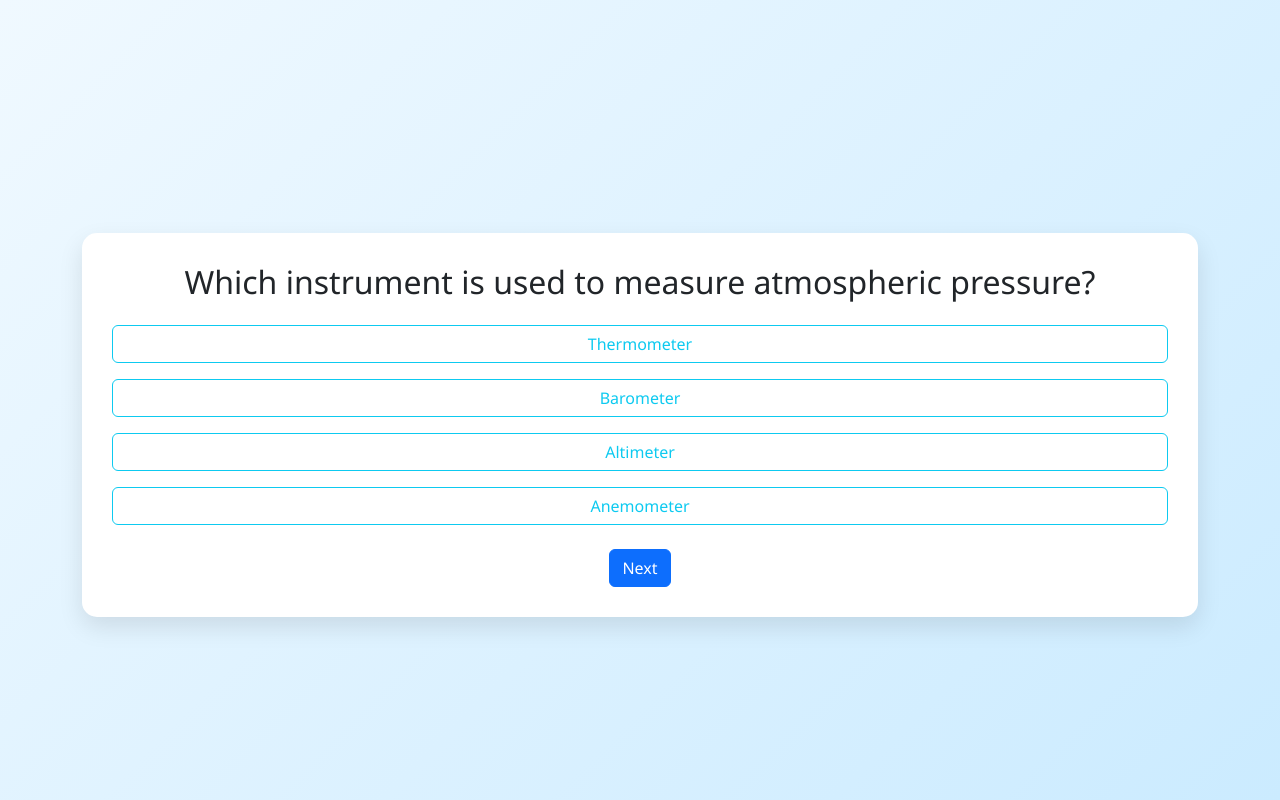
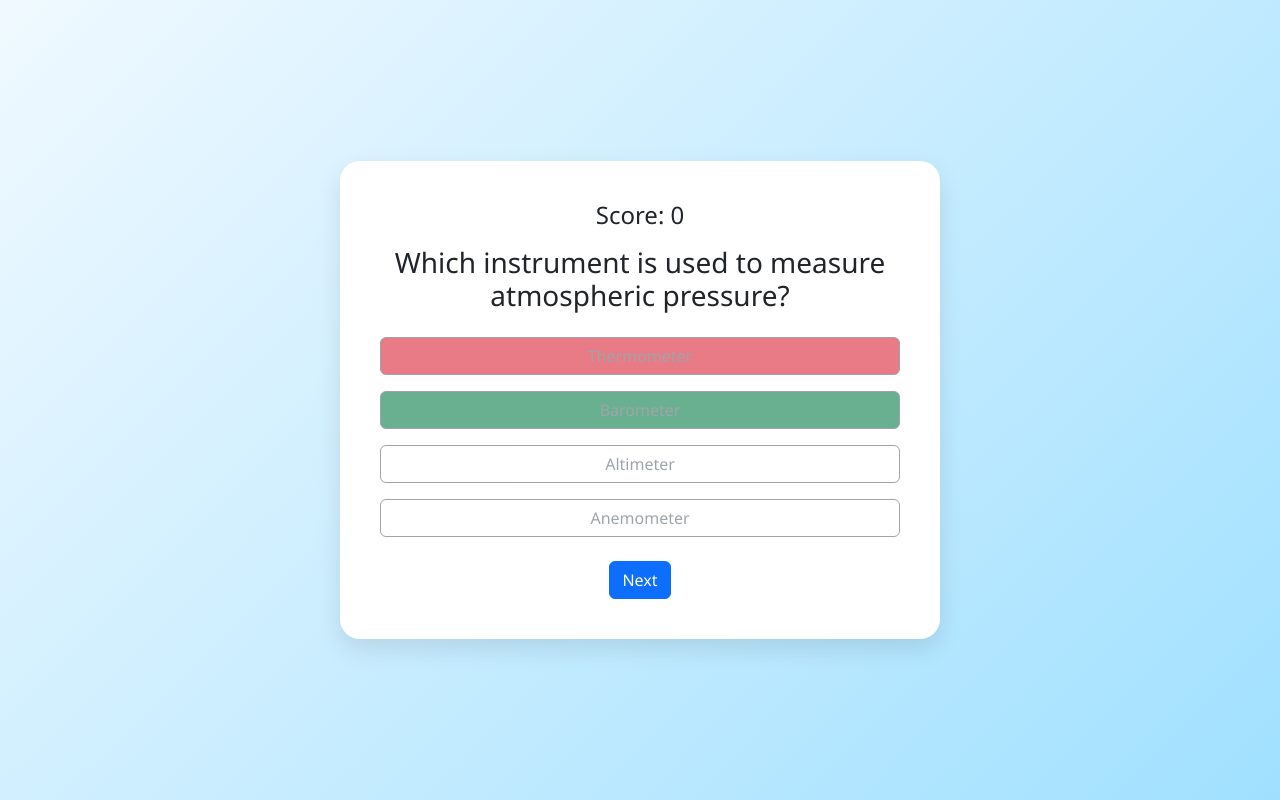
Before and after one commit to Arman1240-dotcom/Quizzly, a plain HTML site: page quiz-history.html in a window 1280 px wide. Both pictures are taken after a click on the button "Thermometer". Drawn offline with nearby package versions, Linux system fonts and the light colour scheme.

Commit message:
updated-Quiz

```diff
--- a/quiz-history.html
+++ b/quiz-history.html
@@ -7,41 +7,51 @@
   <link href="https://cdn.jsdelivr.net/npm/bootstrap@5.3.0/dist/css/bootstrap.min.css" rel="stylesheet">
   <style>
     body {
-      background: linear-gradient(135deg, #f0f9ff, #cbebff);
+      background: linear-gradient(135deg, #f0f9ff, #a0e0ff);
       font-family: 'Segoe UI', Tahoma, Geneva, Verdana, sans-serif;
     }
 
     .quiz-box {
-      animation: fadeIn 1s ease-in-out;
       background: white;
-      border-radius: 15px;
+      border-radius: 20px;
       box-shadow: 0 10px 25px rgba(0, 0, 0, 0.1);
-      padding: 30px;
-      margin-top: 50px;
+      padding: 40px;
+      animation: fadeIn 0.6s ease-in-out;
+      width: 100%;
+      max-width: 600px;
     }
 
     .option-btn {
-      transition: all 0.3s ease;
+      transition: 0.3s;
     }
 
     .option-btn:hover {
-      transform: scale(1.05);
+      transform: scale(1.03);
+    }
+
+    .correct {
+      background-color: #198754 !important;
+      color: white;
+    }
+
+    .wrong {
+      background-color: #dc3545 !important;
+      color: white;
     }
 
     @keyframes fadeIn {
-      from { opacity: 0; transform: translateY(20px); }
+      from { opacity: 0; transform: translateY(30px); }
       to { opacity: 1; transform: translateY(0); }
     }
   </style>
 </head>
 <body>
   <div class="container d-flex justify-content-center align-items-center min-vh-100">
-    <div class="quiz-box w-100" id="quiz-box">
-      <h2 class="text-center mb-4" id="question"></h2>
-      <div id="options" class="d-grid gap-3"></div>
-      <div class="text-center mt-4">
-        <button class="btn btn-primary" onclick="nextQuestion()">Next</button>
-      </div>
+    <div class="quiz-box text-center" id="quiz-box">
+      <h4 class="mb-3" id="score-tracker">Score: 0</h4>
+      <h3 id="question"></h3>
+      <div class="d-grid gap-3 mt-4" id="options"></div>
+      <button class="btn btn-primary mt-4" onclick="nextQuestion()" id="next-btn" disabled>Next</button>
     </div>
   </div>
 
@@ -59,40 +69,56 @@
       { question: "Which scientist developed the theory of relativity?", options: ["Newton", "Einstein", "Galileo", "Curie"], answer: "Einstein" }
     ];
 
-    let currentQuestion = 0;
+    let current = 0;
+    let score = 0;
 
     function showQuestion() {
-      const questionElement = document.getElementById("question");
-      const optionsElement = document.getElementById("options");
-      const q = quiz[currentQuestion];
+      document.getElementById("question").textContent = quiz[current].question;
+      const optionsDiv = document.getElementById("options");
+      optionsDiv.innerHTML = "";
+      document.getElementById("next-btn").disabled = true;
 
-      questionElement.textContent = q.question;
-      optionsElement.innerHTML = "";
+      quiz[current].options.forEach(opt => {
+        const btn = document.createElement("button");
+        btn.className = "btn btn-outline-secondary option-btn";
+        btn.textContent = opt;
+        btn.onclick = () => checkAnswer(btn, opt);
+        optionsDiv.appendChild(btn);
+      });
 
-      q.options.forEach(option => {
-        const btn = document.createElement("button");
-        btn.className = "btn btn-outline-info option-btn";
-        btn.textContent = option;
-        btn.onclick = () => checkAnswer(option);
-        optionsElement.appendChild(btn);
-      });
+      document.getElementById("quiz-box").style.animation = "fadeIn 0.6s ease-in-out";
     }
 
-    function checkAnswer(selected) {
-      const correct = quiz[currentQuestion].answer;
+    function checkAnswer(btn, selected) {
+      const correct = quiz[current].answer;
+      const allButtons = document.querySelectorAll(".option-btn");
+
+      allButtons.forEach(button => button.disabled = true);
+
       if (selected === correct) {
-        alert("Correct!");
+        btn.classList.add("correct");
+        score++;
       } else {
-        alert(`Wrong! The correct answer is ${correct}`);
+        btn.classList.add("wrong");
+        allButtons.forEach(b => {
+          if (b.textContent === correct) b.classList.add("correct");
+        });
       }
+
+      document.getElementById("score-tracker").textContent = `Score: ${score}`;
+      document.getElementById("next-btn").disabled = false;
     }
 
     function nextQuestion() {
-      currentQuestion++;
-      if (currentQuestion < quiz.length) {
+      current++;
+      if (current < quiz.length) {
         showQuestion();
       } else {
-        document.getElementById("quiz-box").innerHTML = `<h2 class="text-center">Quiz Completed!</h2>`;
+        document.getElementById("quiz-box").innerHTML = `
+          <h2 class="mb-4">🎉 Quiz Completed!</h2>
+          <h4>Your Final Score: ${score} / ${quiz.length}</h4>
+          <button class="btn btn-success mt-3" onclick="location.reload()">Try Again</button>
+        `;
       }
     }
 
```
